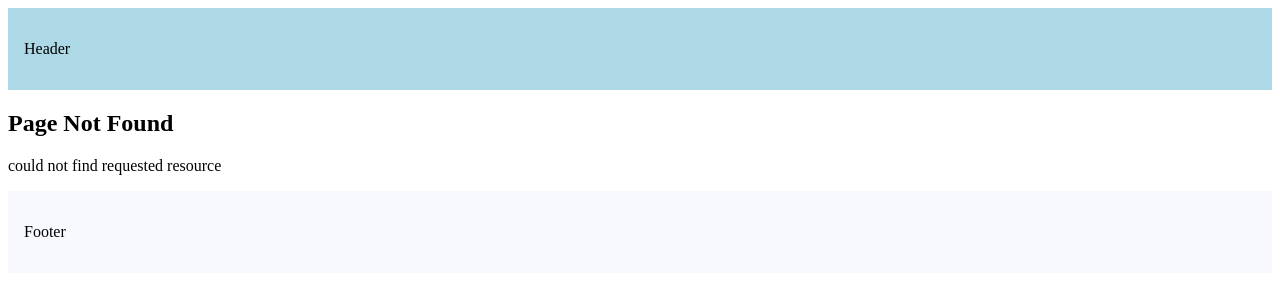
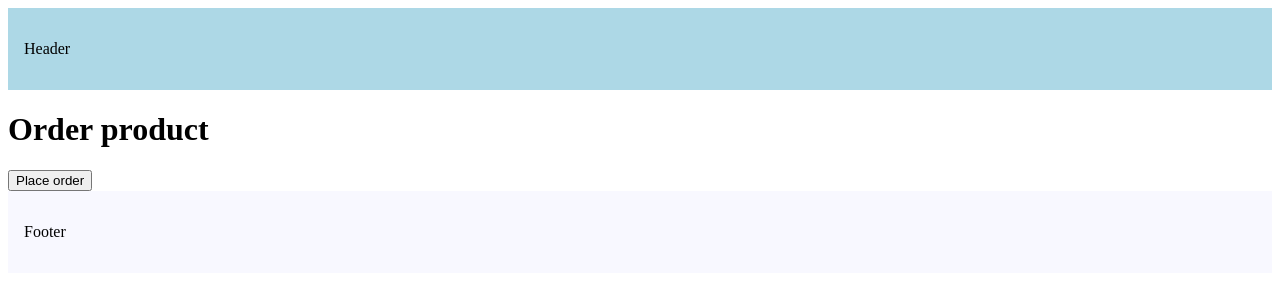
Before and after one commit to dareyOG/next-init, a Next.js app: page /order-product in a window 1280 px wide. Before the commit this address had no page. Shown: the top 300 px of the page. Built offline with nearby package versions, Linux system fonts and the light colour scheme.

Commit message:
✅loading UI

```diff
--- /dev/null
+++ b/src/app/blog/loading.tsx
@@ -0,0 +1,5 @@
+function BlogLoader() {
+  return <h1>LOADING...</h1>;
+}
+
+export default BlogLoader;
--- a/src/app/blog/page.tsx
+++ b/src/app/blog/page.tsx
@@ -7,7 +7,11 @@ export const metadata: Metadata = {
   }
 };
 
-function Blog() {
+async function Blog() {
+  await new Promise(resolve => {
+    return setTimeout(resolve, 2000);
+  });
+
   return <h1>my blog</h1>;
 }
 
--- /dev/null
+++ b/src/app/order-product/page.tsx
@@ -0,0 +1,20 @@
+'use client';
+
+import { useRouter } from 'next/navigation';
+
+function OrderProduct() {
+  const router = useRouter();
+
+  const handleClick = () => {
+    console.log('placing your order');
+    router.push('/');
+  };
+  return (
+    <>
+      <h1>Order product</h1>
+      <button onClick={handleClick}>Place order</button>
+    </>
+  );
+}
+
+export default OrderProduct;
--- a/src/app/products/[productID]/reviews/[reviewID]/page.tsx
+++ b/src/app/products/[productID]/reviews/[reviewID]/page.tsx
@@ -1,4 +1,4 @@
-import { notFound } from 'next/navigation';
+import { notFound, redirect } from 'next/navigation';
 
 async function ProductReview({
   params
@@ -8,6 +8,7 @@ async function ProductReview({
   const { reviewID, productID } = await params;
 
   if (reviewID.toLowerCase() === 'apc') notFound();
+  // if (reviewID.toLowerCase() === 'apc') redirect('/');
   return (
     <h1>
       Review {reviewID} for product {productID}
```
